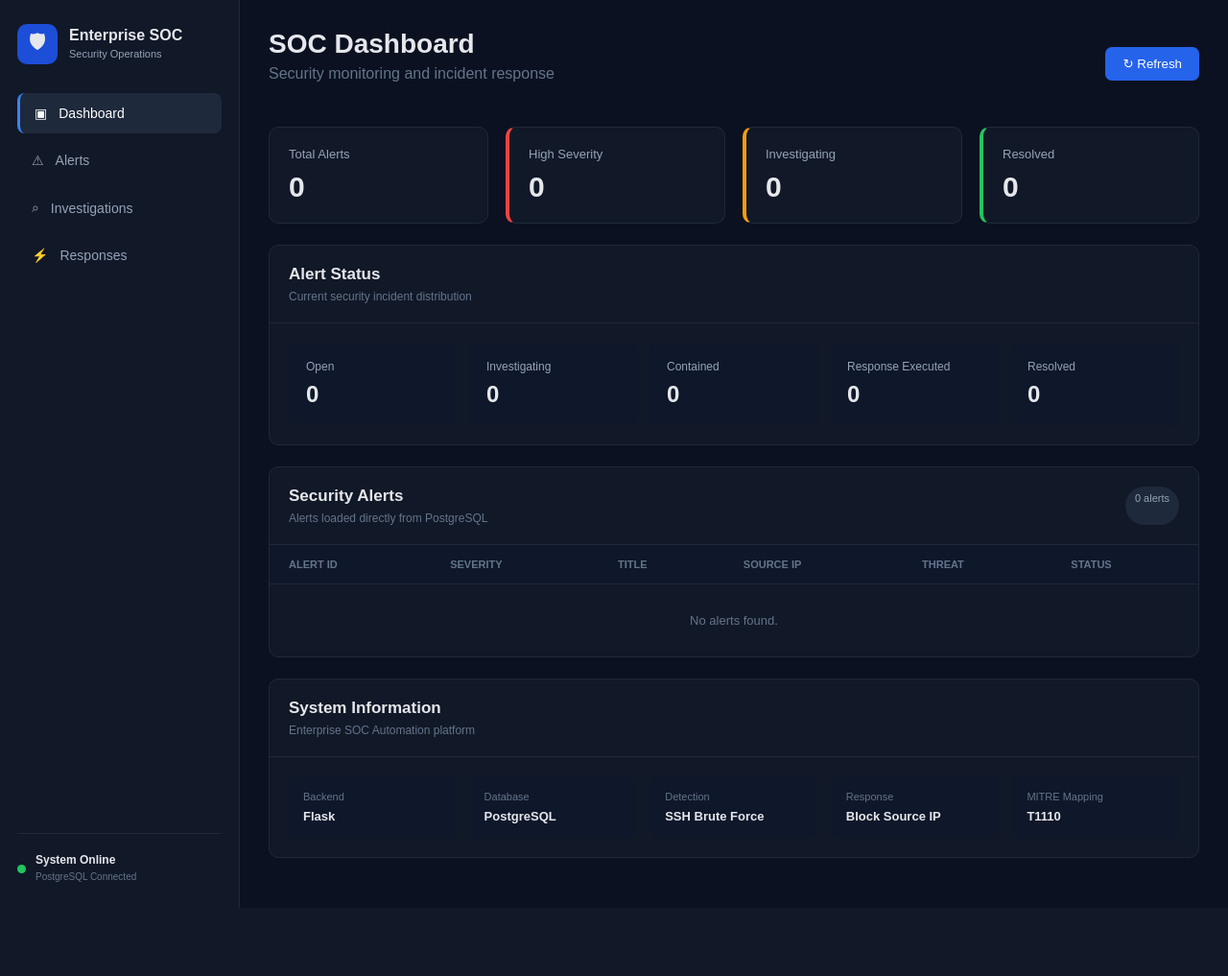
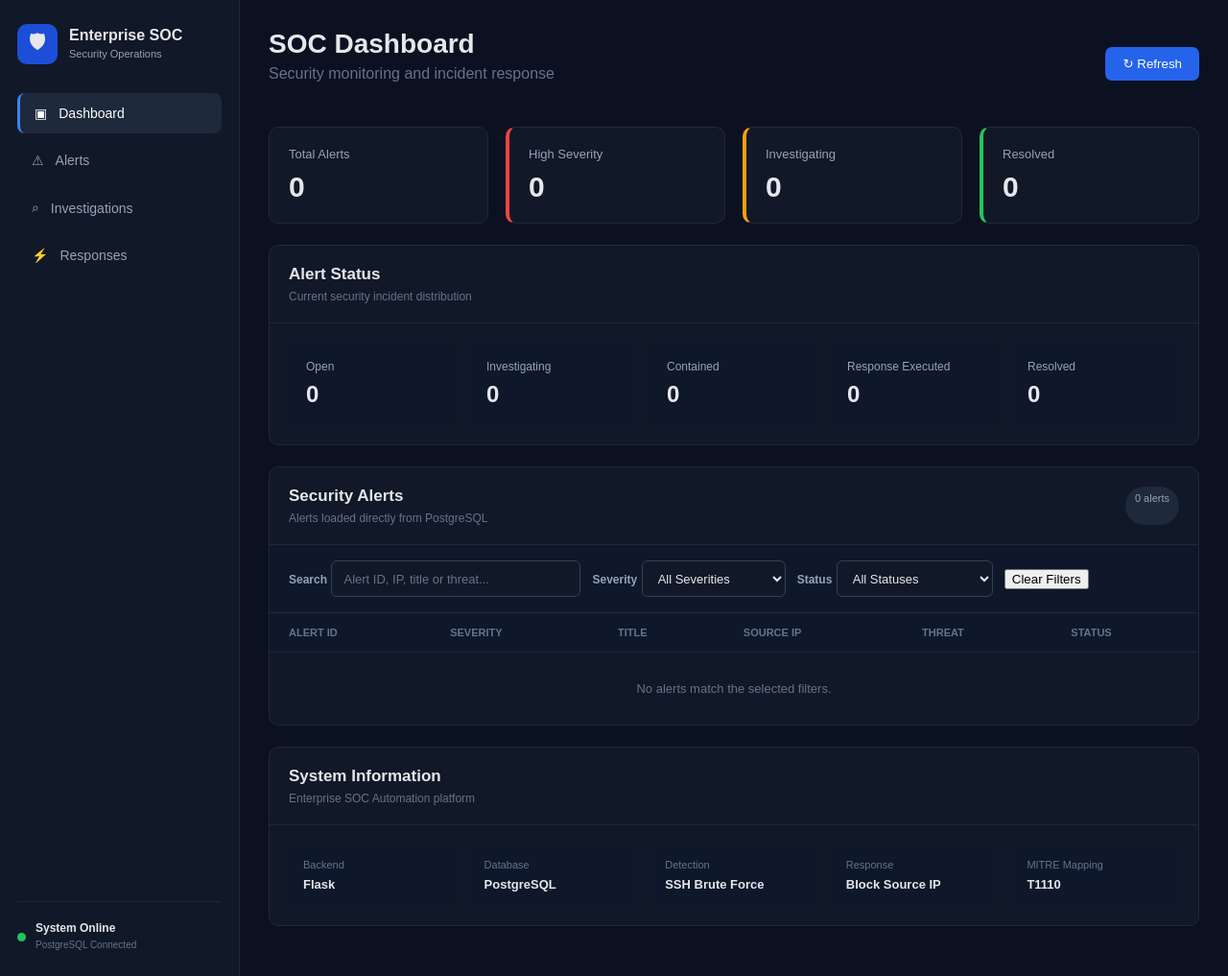
Before and after one commit to yaspyashas/enterprise-soc-automation, a Flask app: page / in a window 1280 px wide. Shown: the whole page at 96% size. Before the commit the page ends 946 px from the top, so only its background shows below. Run offline with Flask 3, Linux system fonts and the light colour scheme; data that the repository does not hold is empty; some libraries are stand-ins or nearby versions.

Commit message:
improved dashboard filters

```diff
--- a/dashboard/static/app.js
+++ b/dashboard/static/app.js
@@ -1,3 +1,5 @@
+let dashboardAlerts = [];
+
 async function loadDashboard() {
 
     try {
@@ -70,33 +72,137 @@ async function loadDashboard() {
         const alerts =
             alertsData.alerts || [];
 
-        document.getElementById("alert-count").textContent =
-            `${alerts.length} alerts`;
+        dashboardAlerts = alerts;
 
+        renderAlerts(dashboardAlerts);
+
+
+
+    } catch (error) {
+
+        console.error(
+            "Dashboard loading error:",
+            error
+        );
+
+        document.getElementById(
+            "alerts-table"
+        ).innerHTML = `
+            <tr>
+                <td colspan="6" class="loading">
+                    Failed to load dashboard data.
+                </td>
+            </tr>
+        `;
+    }
+}
+
+function filterAlerts() {
+
+    const searchInput =
+        document.getElementById("alert-search");
+
+    const severityInput =
+        document.getElementById("severity-filter");
+
+    const statusInput =
+        document.getElementById("status-filter");
+
+    const search =
+        String(searchInput?.value || "")
+            .trim()
+            .toLowerCase();
+
+    const severity =
+        String(severityInput?.value || "")
+            .toLowerCase();
+
+    const status =
+        String(statusInput?.value || "")
+            .toLowerCase();
+
+    const filteredAlerts =
+        dashboardAlerts.filter(alert => {
+
+            const searchableText = [
+                alert.alert_id,
+                alert.source_ip,
+                alert.title,
+                alert.threat_type
+            ]
+                .map(value =>
+                    String(value || "").toLowerCase()
+                )
+                .join(" ");
+
+            const matchesSearch =
+                !search ||
+                searchableText.includes(search);
+
+            const matchesSeverity =
+                !severity ||
+                String(alert.severity || "")
+                    .toLowerCase() === severity;
+
+            const matchesStatus =
+                !status ||
+                String(alert.status || "")
+                    .toLowerCase() === status;
+
+            return (
+                matchesSearch &&
+                matchesSeverity &&
+                matchesStatus
+            );
+        });
+
+    renderAlerts(filteredAlerts);
+}
+
+
+function clearAlertFilters() {
+
+    document.getElementById(
+        "alert-search"
+    ).value = "";
+
+    document.getElementById(
+        "severity-filter"
+    ).value = "";
+
+    document.getElementById(
+        "status-filter"
+    ).value = "";
+
+    renderAlerts(dashboardAlerts);
+}
+
+
+function renderAlerts(alerts) {
 
     const table =
         document.getElementById("alerts-table");
 
+    const alertCount =
+        document.getElementById("alert-count");
+
+    alertCount.textContent =
+        `${alerts.length} alerts`;
+
     table.innerHTML = "";
-
 
     if (alerts.length === 0) {
 
         table.innerHTML = `
             <tr>
                 <td colspan="6" class="loading">
-                        No alerts found.
+                    No alerts match the selected filters.
                 </td>
             </tr>
         `;
 
         return;
     }
-
-
-        // =====================================================
-        // CREATE ALERT ROWS
-        // =====================================================
 
     alerts.forEach(alert => {
 
@@ -111,7 +217,6 @@ async function loadDashboard() {
             String(alert.status || "")
                 .toLowerCase()
                 .replace(/\s+/g, "-");
-
 
         row.innerHTML = `
 
@@ -151,29 +256,8 @@ async function loadDashboard() {
         `;
 
         table.appendChild(row);
-
     });
-
-
-    } catch (error) {
-
-        console.error(
-            "Dashboard loading error:",
-            error
-        );
-
-        document.getElementById(
-            "alerts-table"
-        ).innerHTML = `
-            <tr>
-                <td colspan="6" class="loading">
-                    Failed to load dashboard data.
-                </td>
-            </tr>
-        `;
 }
-}
-
 
 /*
  * =========================================================
--- a/dashboard/static/style.css
+++ b/dashboard/static/style.css
@@ -845,3 +845,82 @@ tr:hover td {
         width: 100%;
     }
 }
+
+/* =========================================================
+   ALERT FILTERS
+   ========================================================= */
+
+.alert-filters {
+    display: flex;
+    align-items: center;
+    flex-wrap: wrap;
+    gap: 12px;
+    padding: 16px 20px;
+    background: #0f172a;
+    border-bottom: 1px solid #1f2937;
+}
+
+.alert-filters label {
+    color: #94a3b8;
+    font-size: 12px;
+    font-weight: 600;
+}
+
+.alert-filters input,
+.alert-filters select {
+    height: 38px;
+    padding: 0 12px;
+    background: #111827;
+    color: #e5e7eb;
+    border: 1px solid #334155;
+    border-radius: 6px;
+    outline: none;
+    font-size: 13px;
+}
+
+.alert-filters input {
+    width: 260px;
+}
+
+.alert-filters select {
+    min-width: 150px;
+}
+
+.alert-filters input::placeholder {
+    color: #64748b;
+}
+
+.alert-filters input:focus,
+.alert-filters select:focus {
+    border-color: #3b82f6;
+    box-shadow: 0 0 0 2px rgba(59, 130, 246, 0.15);
+}
+
+.clear-filters-btn {
+    height: 38px;
+    padding: 0 14px;
+    background: #1e293b;
+    color: #cbd5e1;
+    border: 1px solid #334155;
+    border-radius: 6px;
+    cursor: pointer;
+    font-size: 13px;
+}
+
+.clear-filters-btn:hover {
+    background: #334155;
+    color: #ffffff;
+}
+
+
+/* =========================================================
+   ALERT ROWS
+   ========================================================= */
+
+.alert-row {
+    cursor: pointer;
+}
+
+.alert-row:hover td {
+    background: #172033;
+}
--- a/dashboard/templates/index.html
+++ b/dashboard/templates/index.html
@@ -173,6 +173,61 @@
 
             </div>
 
+<!-- ALERT FILTERS -->
+
+<div class="alert-filters">
+
+    <div class="filter-group search-group">
+        <label for="alert-search">Search</label>
+
+        <input
+            type="text"
+            id="alert-search"
+            placeholder="Alert ID, IP, title or threat..."
+            oninput="filterAlerts()"
+        >
+    </div>
+
+    <div class="filter-group">
+        <label for="severity-filter">Severity</label>
+
+        <select
+            id="severity-filter"
+            onchange="filterAlerts()"
+        >
+            <option value="">All Severities</option>
+            <option value="High">High</option>
+            <option value="Medium">Medium</option>
+            <option value="Low">Low</option>
+        </select>
+    </div>
+
+    <div class="filter-group">
+        <label for="status-filter">Status</label>
+
+        <select
+            id="status-filter"
+            onchange="filterAlerts()"
+        >
+            <option value="">All Statuses</option>
+            <option value="Open">Open</option>
+            <option value="Investigating">Investigating</option>
+            <option value="Contained">Contained</option>
+            <option value="Response Executed">Response Executed</option>
+            <option value="Resolved">Resolved</option>
+        </select>
+    </div>
+
+    <button
+        type="button"
+        class="clear-filter-btn"
+        onclick="clearAlertFilters()"
+    >
+        Clear Filters
+    </button>
+
+</div>
+
             <div class="table-container">
 
                 <table>
```
Lines whose indentation alone changed are shown as unchanged.
